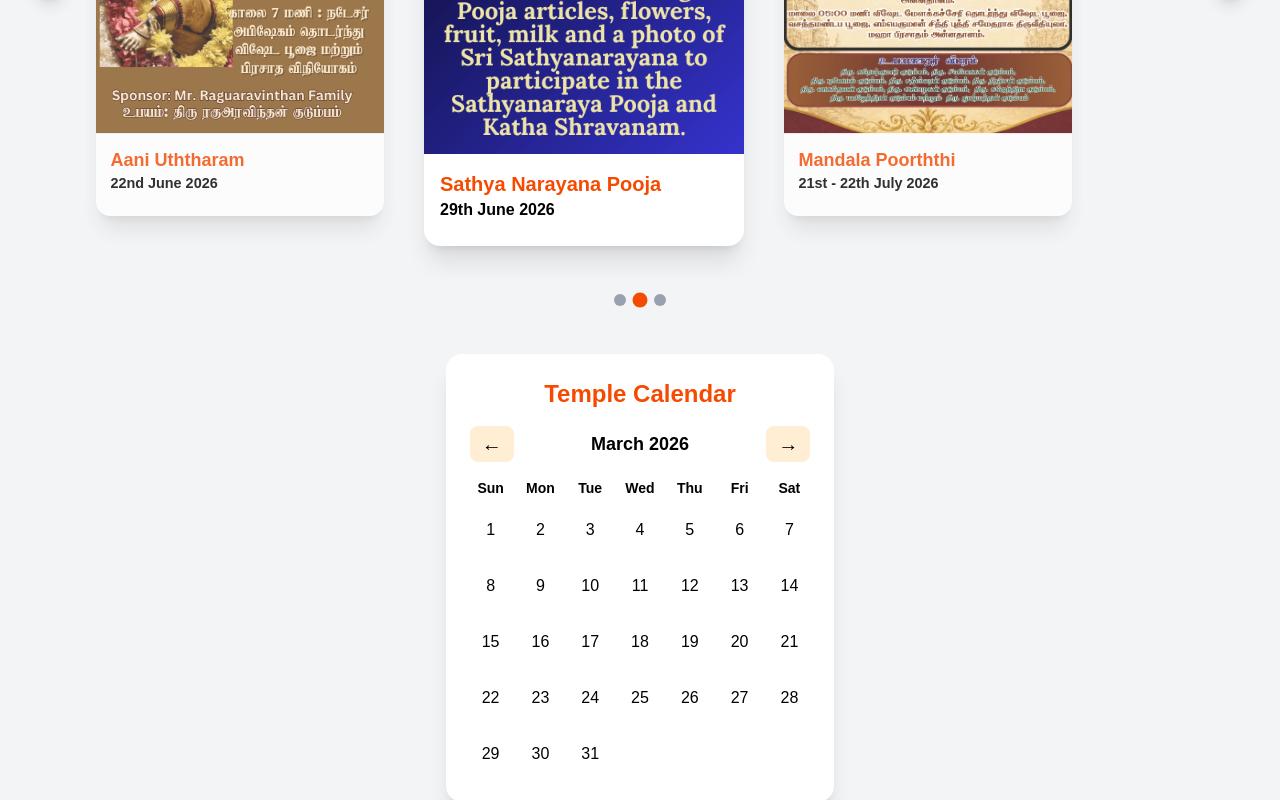
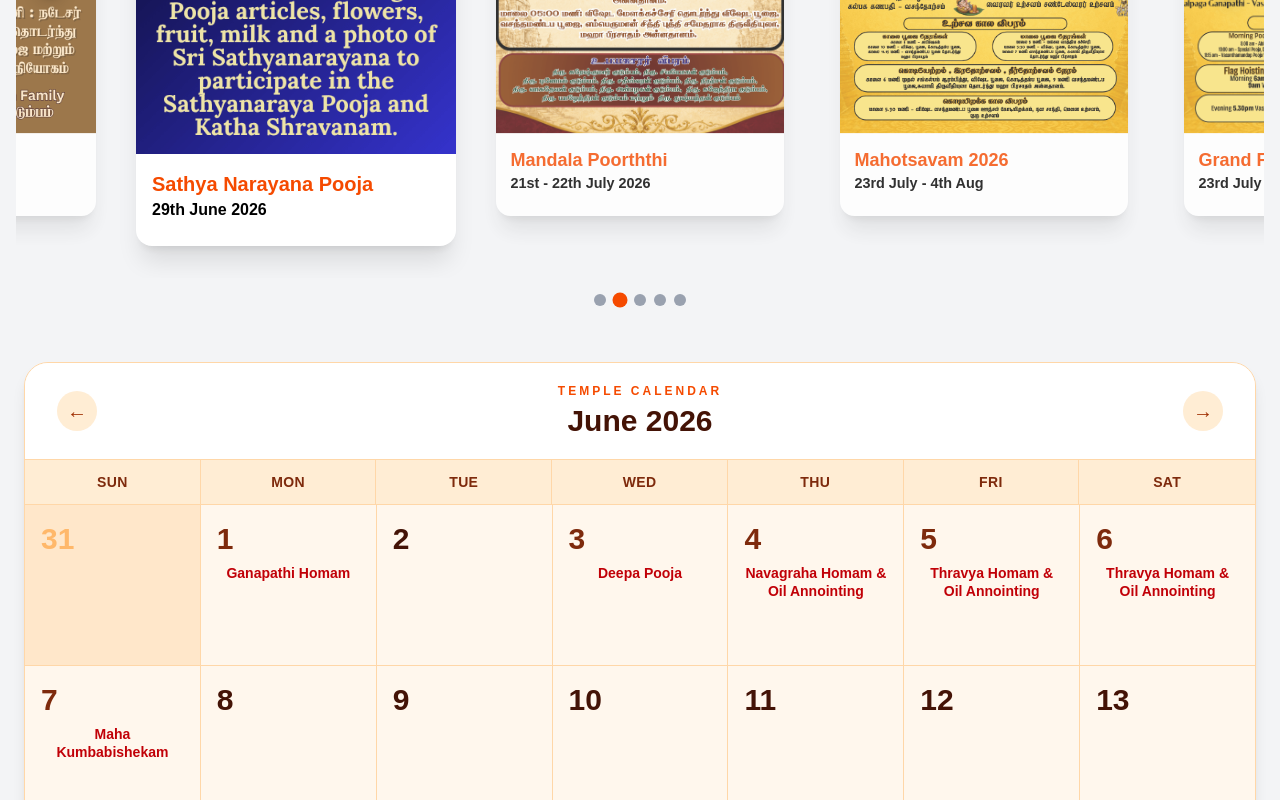
Before and after one commit to Ganan6/ganesh, a Next.js app: page /events in a window 1280 px wide. Shown: the part 600-1400 px from the top of the page. Built offline with nearby package versions, Linux system fonts and the light colour scheme.

Commit message:
Events and header update

```diff
--- a/app/components/calendar.tsx
+++ b/app/components/calendar.tsx
@@ -3,216 +3,162 @@
 import { useState } from "react";
 
 type EventType = {
-  date: string; // format: YYYY-MM-DD
+  date: string;
   title: string;
 };
 
 const events: EventType[] = [
-  {
-    date: "2026-06-01",
-    title: "Ganapathi Homam",
-  },
-  {
-    date: "2026-06-03",
-    title: "Deepa Pooja",
-  },
-  {
-    date: "2026-06-04",
-    title: "Navagraha Homam & Oil Annointing",
-  },
-  {
-    date: "2026-06-05",
-    title: "Thravya Homam & Oil Annointing",
-  },
-  {
-    date: "2026-06-06",
-    title: "Thravya Homam & Oil Annointing",
-  },
-  {
-    date: "2026-06-07",
-    title: "Maha Kumbabishekam",
-  },
-  {
-    date: "2026-05-31",
-    title: "Last day of Yantra Pooja",
-  },
-  {
-    date: "2026-04-17",
-    title: "Yantra Pooja Begins",
-  },
-  {
-    date: "2026-06-22",
-    title: "Aani Uththaram",
-  },
-  {
-    date: "2026-06-29",
-    title: "Sathya Narayana Pooja",
-  },
-  {
-    date: "2026-07-21",
-    title: "Mandala Poorththi",
-  },
-  {
-    date: "2026-07-22",
-    title: "Mandala Poorththi",
-  },
-  {
-    date: "2026-07-23",
-    title: "Shanthi - Day before Grand Festival",
-  },
-  {
-    date: "2026-07-24",
-    title: "Flag Hoisting",
-  },
-  {
-    date: "2026-07-25",
-    title: "Dheepa Pooja \n Lakshmi Ganapathy",
-  },
-  {
-    date: "2026-07-26",
-    title: "Shiva Pooja Ganapathy",
-  },
-  {
-    date: "2026-07-27",
-    title: "Mayuresha Ganapathy",
-  },
-  {
-    date: "2026-07-28",
-    title: "Bhakthamukthi Ganapathy",
-  },
-  {
-    date: "2026-07-29",
-    title: "Vasantha Utsavam",
-  },
-  {
-    date: "2026-07-30",
-    title: "Vettai Thiruvizha",
-  },
-  {
-    date: "2026-07-31",
-    title: "Sappara Thiruvizha",
-  },
-  {
-    date: "2026-08-01",
-    title: "Chariot Festival",
-  },
-  {
-    date: "2026-08-02",
-    title: "Theertha Utsavam",
-  },
-  {
-    date: "2026-08-03",
-    title: "Thirukalyanam \n Holy Wedding",
-  },
-  {
-    date: "2026-08-04",
-    title: "Bhairavar Festival",
-  },
+  { date: "2026-06-01", title: "Ganapathi Homam" },
+  { date: "2026-06-03", title: "Deepa Pooja" },
+  { date: "2026-06-04", title: "Navagraha Homam & Oil Annointing" },
+  { date: "2026-06-05", title: "Thravya Homam & Oil Annointing" },
+  { date: "2026-06-06", title: "Thravya Homam & Oil Annointing" },
+  { date: "2026-06-07", title: "Maha Kumbabishekam" },
+  { date: "2026-05-31", title: "Last day of Yantra Pooja" },
+  { date: "2026-04-17", title: "Yantra Pooja Begins" },
+  { date: "2026-06-22", title: "Aani Uththaram" },
+  { date: "2026-06-29", title: "Sathya Narayana Pooja" },
+  { date: "2026-07-21", title: "Mandala Poorththi" },
+  { date: "2026-07-22", title: "Mandala Poorththi" },
+  { date: "2026-07-23", title: "Shanthi - Day before Grand Festival" },
+  { date: "2026-07-24", title: "Flag Hoisting" },
+  { date: "2026-07-25", title: "Dheepa Pooja\nLakshmi Ganapathy" },
+  { date: "2026-07-26", title: "Shiva Pooja Ganapathy" },
+  { date: "2026-07-27", title: "Mayuresha Ganapathy" },
+  { date: "2026-07-28", title: "Bhakthamukthi Ganapathy" },
+  { date: "2026-07-29", title: "Vasantha Utsavam" },
+  { date: "2026-07-30", title: "Vettai Thiruvizha" },
+  { date: "2026-07-31", title: "Sappara Thiruvizha" },
+  { date: "2026-08-01", title: "Chariot Festival" },
+  { date: "2026-08-02", title: "Theertha Utsavam" },
+  { date: "2026-08-03", title: "Thirukalyanam\nHoly Wedding" },
+  { date: "2026-08-04", title: "Bhairavar Festival" },
 ];
 
 export default function Calendar() {
-  const [selectedDate, setSelectedDate] = useState<string | null>(null);
+  const [currentDate, setCurrentDate] = useState(new Date(2026, 5, 1));
 
-  const [currentDate, setCurrentDate] = useState(new Date());
   const year = currentDate.getFullYear();
   const month = currentDate.getMonth();
 
   const firstDay = new Date(year, month, 1).getDay();
   const daysInMonth = new Date(year, month + 1, 0).getDate();
 
-  const eventDates = events.map((e) => e.date);
+  const previousMonthDays = new Date(year, month, 0).getDate();
 
-  const generateCalendar = () => {
-    const days = [];
+  const getEvents = (date: string) =>
+    events.filter((event) => event.date === date);
 
-    for (let i = 0; i < firstDay; i++) {
-      days.push(<div key={"empty-" + i}></div>);
+  const calendarCells = [];
+
+  for (let i = firstDay - 1; i >= 0; i--) {
+    calendarCells.push({
+      day: previousMonthDays - i,
+      currentMonth: false,
+      date: "",
+    });
   }
 
   for (let day = 1; day <= daysInMonth; day++) {
-      const formattedDate = `${year}-${String(month + 1).padStart(2, "0")}-${String(day).padStart(2, "0")}`;
-      const hasEvent = eventDates.includes(formattedDate);
+    const date = `${year}-${String(month + 1).padStart(2, "0")}-${String(
+      day
+    ).padStart(2, "0")}`;
 
-      days.push(
-        <div
-          key={day}
-          onClick={() => setSelectedDate(formattedDate)}
-          className={`relative cursor-pointer p-3 rounded-xl text-center hover:bg-orange-100 transition ${
-            selectedDate === formattedDate ? "bg-orange-200" : ""
-          }`}
-        >
-          {day}
-
-          {hasEvent && (
-            <span className="absolute bottom-2 left-1/2 -translate-x-1/2 w-2 h-2 bg-orange-600 rounded-full"></span>
-          )}
-        </div>
-      );
+    calendarCells.push({
+      day,
+      currentMonth: true,
+      date,
+    });
   }
 
-    return days;
-  };
-
-  const selectedEvents = events.filter((e) => e.date === selectedDate);
+  while (calendarCells.length % 7 !== 0) {
+    calendarCells.push({
+      day: calendarCells.length - firstDay - daysInMonth + 1,
+      currentMonth: false,
+      date: "",
+    });
+  }
 
   return (
-    <div className="max-w-md mx-auto my-4 p-6 bg-white rounded-2xl shadow-xl">
-
-      <h2 className="text-2xl font-bold text-orange-600 mb-4 text-center">
-        Temple Calendar
-      </h2>
-
-      <div className="flex justify-between items-center mb-4">
+    <section className="w-full max-w-7xl mx-auto my-6 px-2 md:px-6">
+      <div className="overflow-hidden rounded-3xl border border-orange-200 bg-orange-50 shadow-lg">
+        <div className="flex items-center justify-between border-b border-orange-200 bg-white px-4 py-5 md:px-8">
           <button
-            onClick={() =>
-            setCurrentDate(new Date(year, month - 1, 1))
-            }
-            className="px-3 py-1 bg-orange-100 rounded-lg text-black text-xl"
+            onClick={() => setCurrentDate(new Date(year, month - 1, 1))}
+            className="flex h-10 w-10 items-center justify-center rounded-full bg-orange-100 text-xl text-orange-800 transition hover:bg-orange-200"
           >
             ←
           </button>
 
-        <h3 className="font-semibold text-lg text-black">
-            {currentDate.toLocaleString("default", { month: "long" })} {year}
-        </h3>
+          <div className="text-center">
+            <p className="text-xs font-semibold uppercase tracking-[0.25em] text-orange-600">
+              Temple Calendar
+            </p>
+
+            <h2 className="mt-1 text-2xl font-bold text-orange-950 md:text-3xl">
+              {currentDate.toLocaleString("default", { month: "long" })}{" "}
+              {year}
+            </h2>
+          </div>
 
           <button
-            onClick={() =>
-            setCurrentDate(new Date(year, month + 1, 1))
-            }
-            className="px-3 py-1 bg-orange-100 rounded-lg text-black text-xl"
+            onClick={() => setCurrentDate(new Date(year, month + 1, 1))}
+            className="flex h-10 w-10 items-center justify-center rounded-full bg-orange-100 text-xl text-orange-800 transition hover:bg-orange-200"
           >
             →
           </button>
         </div>
 
-      <div className="grid grid-cols-7 gap-2 text-sm font-semibold text-black mb-2 text-center">
-        <div>Sun</div><div>Mon</div><div>Tue</div>
-        <div>Wed</div><div>Thu</div><div>Fri</div><div>Sat</div>
+        <div className="grid grid-cols-7 border-b border-orange-200 bg-orange-100 text-center">
+          {["Sun", "Mon", "Tue", "Wed", "Thu", "Fri", "Sat"].map((day) => (
+            <div
+              key={day}
+              className="border-r border-orange-200 px-1 py-3 text-xs font-bold uppercase tracking-wide text-orange-900 last:border-r-0 md:text-sm"
+            >
+              {day}
+            </div>
+          ))}
         </div>
 
-      <div className="grid grid-cols-7 gap-2 text-black">
-        {generateCalendar()}
+        <div className="grid grid-cols-7 bg-orange-200 gap-px">
+          {calendarCells.map((cell, index) => {
+            const dayEvents = cell.date ? getEvents(cell.date) : [];
+
+            return (
+              <div
+                key={`${cell.day}-${index}`}
+                className={`relative min-h-28 bg-orange-50 p-2 transition md:min-h-40 md:p-4 ${
+                  !cell.currentMonth
+                    ? "bg-orange-50/50 text-orange-300"
+                    : "text-orange-950 hover:bg-orange-100"
+                }`}
+              >
+                <div
+                  className={`text-lg font-bold md:text-3xl ${
+                    dayEvents.length > 0 ? "text-orange-900" : ""
+                  }`}
+                >
+                  {cell.day}
                 </div>
 
-      {selectedDate && (
-        <div className="mt-6 border-t pt-4">
-          {selectedEvents.length > 0 ? (
-            selectedEvents.map((event, i) => (
-              <div key={i} className="mb-3">
-                <h2 className="font-semibold text-blue-600 text-2xl whitespace-pre-line">
+                {dayEvents.length > 0 && (
+                  <div className="mt-2 space-y-1">
+                    {dayEvents.map((event, eventIndex) => (
+                      <p
+                        key={eventIndex}
+                        className="whitespace-pre-line text-center md:text-[14px] text-[8px] font-semibold leading-tight text-red-700 md:text-sm"
+                      >
                         {event.title}
-                </h2>
-              </div>
-            ))
-          ) : (
-            <p className="text-black text-sm">
-              No events on this date.
                       </p>
-          )}
+                    ))}
                   </div>
                 )}
 
               </div>
             );
+          })}
+        </div>
+      </div>
+    </section>
+  );
 }
--- a/app/components/events.tsx
+++ b/app/components/events.tsx
@@ -17,17 +17,17 @@ export default function Events() {
           date: "21st - 22th July 2026",
           image: "/events/uce3.png"
         },
-        /*{
-          title: "Deepa Pooja",
-          date: "3rd June 2026",
-          image: "/events/uce4.png"
+        {
+          title: "Mahotsavam 2026",
+          date: "23rd July - 4th Aug",
+          image: "/events/uce5.png"
         },
         {
-          title: "Oil Annointing",
-          date: "4th, 5th & 6th April 2026",
-          image: "/events/uce5.png"
+          title: "Grand Festival 2026",
+          date: "23rd July - 4th Aug",
+          image: "/events/uce4.png"
         }
-        */
+
     ];
 
     const [current, setCurrent] = React.useState(0);
```
Also changed, not shown: app/page.tsx (+25 -4 lines), public/events/uce4.png (added), public/events/uce5.png (added). Lines whose indentation alone changed are shown as unchanged.
